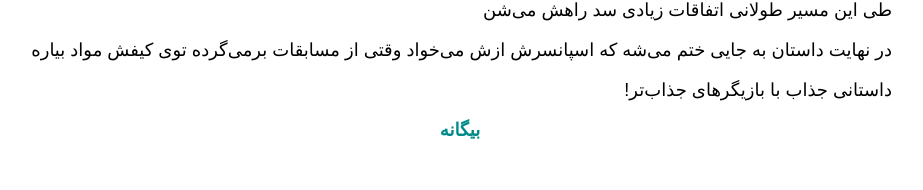
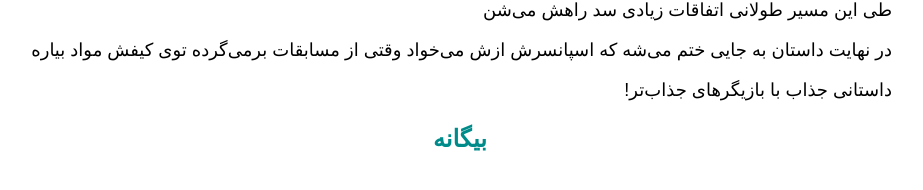
Before and after one commit to darkblog/darkblog.github.io, a Jekyll site: the page built from _posts/2023-8-19-4.md, in a window 1280 px wide. Shown: the part 291-481 px from the top of the page, without its empty margins (333-1256 px from the left). Built offline with Jekyll 4.4.1, drawn with Linux system fonts in a browser that asks for light colours.

Commit message:
Update post.html

```diff
--- a/_layouts/post.html
+++ b/_layouts/post.html
@@ -7,7 +7,7 @@
 <head>
 <title>{{ page.title }}</title>
 <meta name="viewport" content="width=device-width">
-<style>body{font-family:sans-serif;font-size:large;margin:auto;padding:0 1em;max-width:48em}a{text-decoration:none;color:darkcyan}.center{text-align:center;font-weight:bold}</style>
+<style>body{font-family:sans-serif;font-size:large;margin:auto;padding:0 1em;max-width:48em}a{text-decoration:none;color:darkcyan}.center{text-align:center;font-size:x-large;font-weight:bold}</style>
 </head>
 <body>
 <h1>{{ page.title }}</h1>
```
